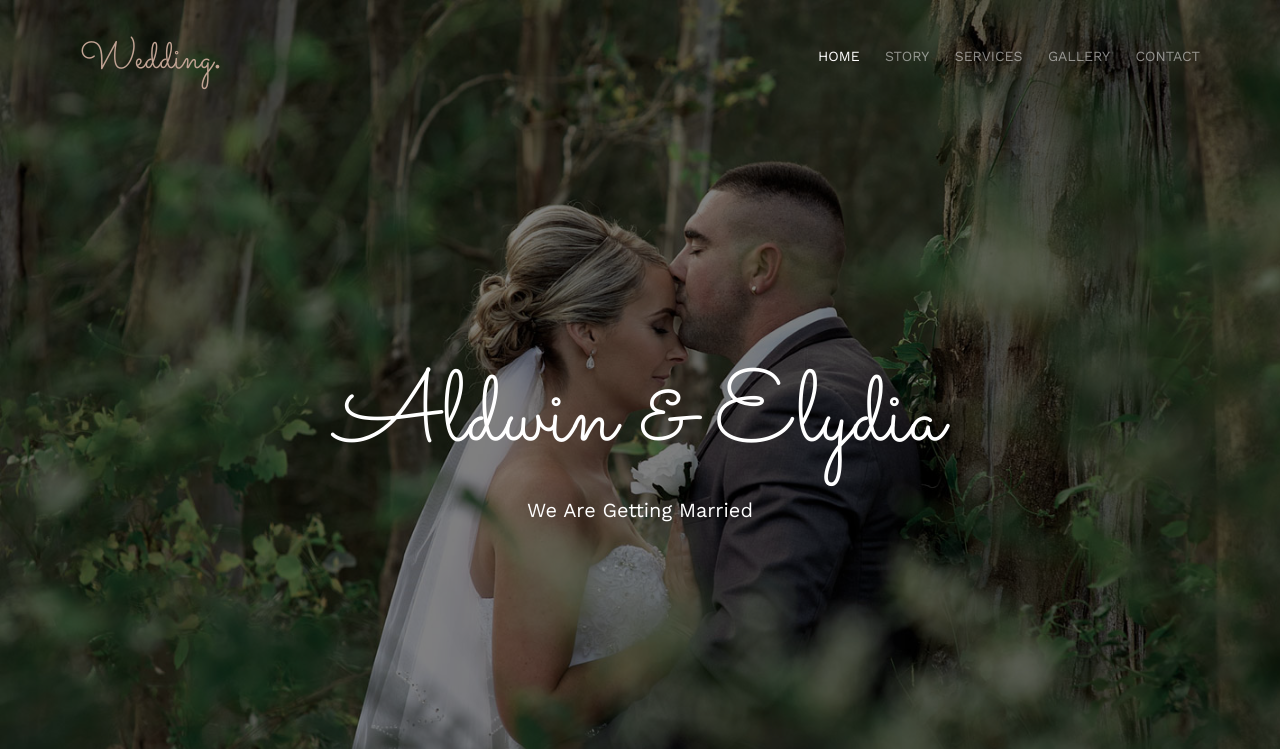
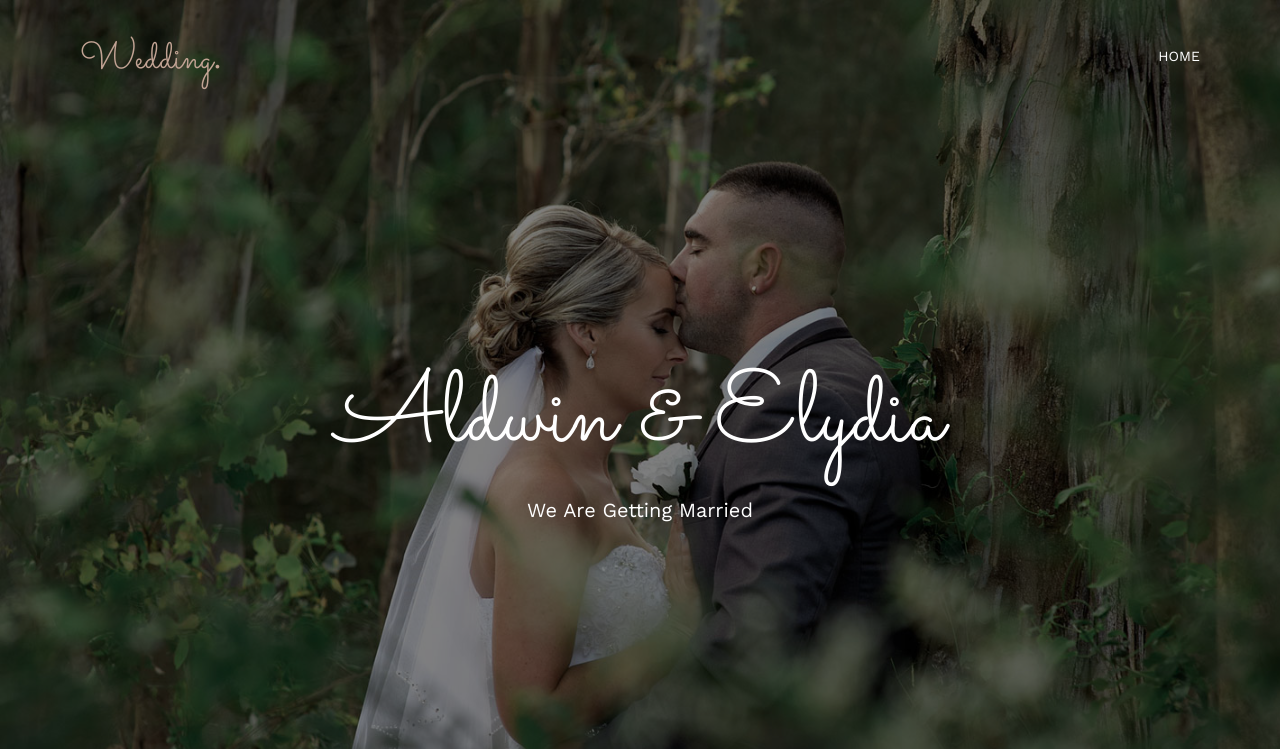
Before and after one commit to Cadi001/cadi001.github.io, a plain HTML site: page index.html in a window 1280 px wide. Shown: the top 749 px of the page. Drawn offline with nearby package versions, Linux system fonts and the light colour scheme; files whose address does not match are found by name.

Commit message:
Remove nav options

```diff
--- a/index.html
+++ b/index.html
@@ -79,7 +79,7 @@
 				<div class="col-xs-10 text-right menu-1">
 					<ul>
 						<li class="active"><a href="index.html">Home</a></li>
-						<li><a href="about.html">Story</a></li>
+						<!-- <li><a href="about.html">Story</a></li>
 						<li class="has-dropdown">
 							<a href="services.html">Services</a>
 							<ul class="dropdown">
@@ -98,7 +98,7 @@
 								<li><a href="#">jQuery</a></li>
 							</ul>
 						</li>
-						<li><a href="contact.html">Contact</a></li>
+						<li><a href="contact.html">Contact</a></li> -->
 					</ul>
 				</div>
 			</div>
```
